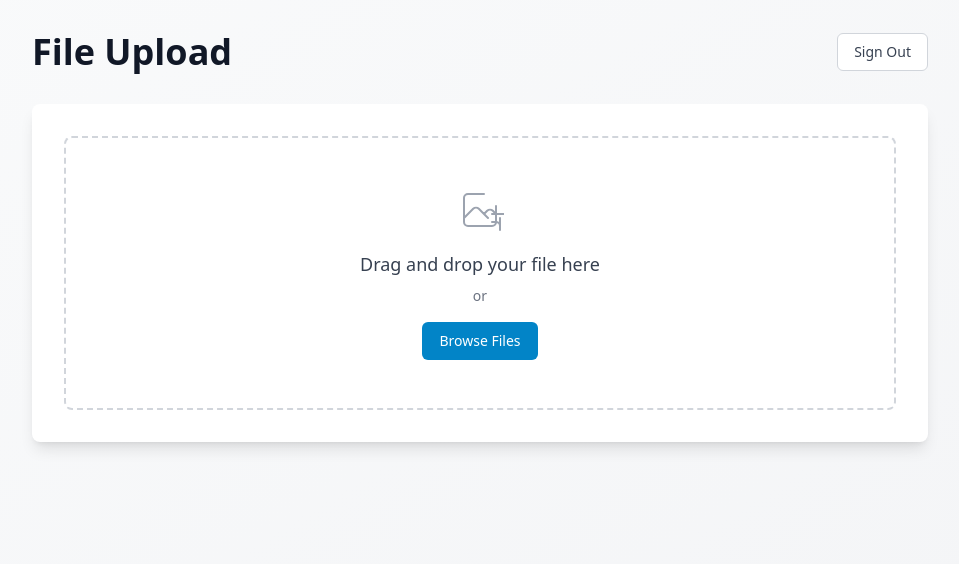
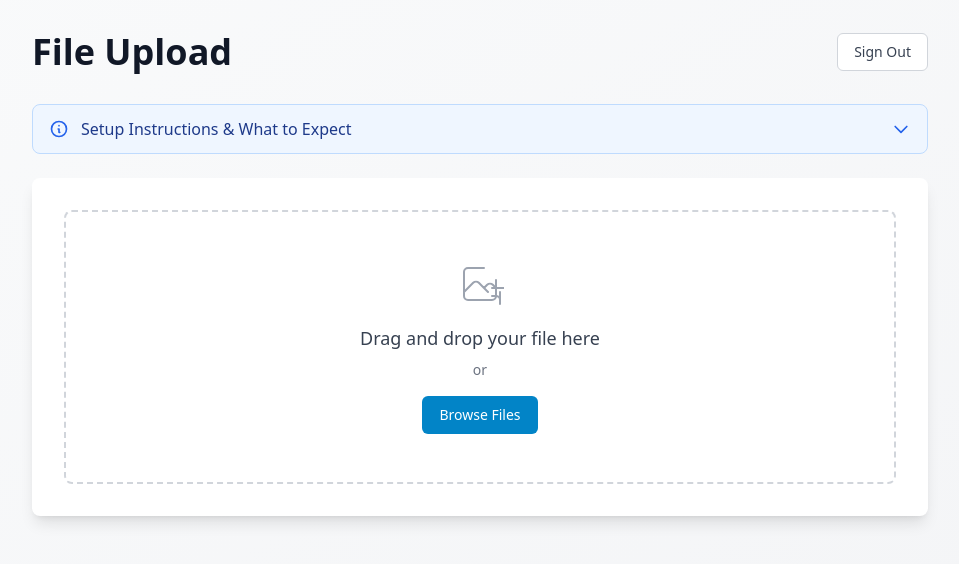
Before and after one commit to clenisa/supabase-bulkupload, a Next.js app: page /upload in a window 1280 px wide. Shown: the top 564 px of the page, without its empty margins (160-1119 px from the left). Built offline with nearby package versions, Linux system fonts and the light colour scheme; no server answers.

Commit message:
feat: Add setup instructions and expected behavior section
Co-authored-by: clenis <clenis@optimaltech.ai>

```diff
--- a/components/FileUploader.tsx
+++ b/components/FileUploader.tsx
@@ -5,6 +5,122 @@ import { uploadFile } from '@/lib/upload'
 import ProgressBar from './ProgressBar'
 import { signOut } from '@/lib/auth'
 import { useRouter } from 'next/navigation'
+
+function SetupInfo() {
+  const [isExpanded, setIsExpanded] = useState(false)
+
+  return (
+    <div className="mb-6 bg-blue-50 dark:bg-blue-900/20 border border-blue-200 dark:border-blue-800 rounded-lg overflow-hidden">
+      <button
+        onClick={() => setIsExpanded(!isExpanded)}
+        className="w-full px-4 py-3 flex items-center justify-between text-left hover:bg-blue-100 dark:hover:bg-blue-900/30 transition-colors"
+      >
+        <div className="flex items-center space-x-3">
+          <svg
+            className="h-5 w-5 text-blue-600 dark:text-blue-400 flex-shrink-0"
+            fill="none"
+            stroke="currentColor"
+            viewBox="0 0 24 24"
+          >
+            <path
+              strokeLinecap="round"
+              strokeLinejoin="round"
+              strokeWidth={2}
+              d="M13 16h-1v-4h-1m1-4h.01M21 12a9 9 0 11-18 0 9 9 0 0118 0z"
+            />
+          </svg>
+          <span className="font-medium text-blue-900 dark:text-blue-100">
+            Setup Instructions & What to Expect
+          </span>
+        </div>
+        <svg
+          className={`h-5 w-5 text-blue-600 dark:text-blue-400 transition-transform ${
+            isExpanded ? 'rotate-180' : ''
+          }`}
+          fill="none"
+          stroke="currentColor"
+          viewBox="0 0 24 24"
+        >
+          <path
+            strokeLinecap="round"
+            strokeLinejoin="round"
+            strokeWidth={2}
+            d="M19 9l-7 7-7-7"
+          />
+        </svg>
+      </button>
+
+      {isExpanded && (
+        <div className="px-4 pb-4 pt-2 space-y-4 text-sm text-blue-800 dark:text-blue-200">
+          <div>
+            <h3 className="font-semibold mb-2">Environment Variables Setup</h3>
+            <p className="mb-2">
+              Create a <code className="px-1.5 py-0.5 bg-blue-100 dark:bg-blue-900/40 rounded text-xs">.env.local</code> file in your project root with:
+            </p>
+            <div className="bg-blue-100 dark:bg-blue-900/40 rounded p-3 font-mono text-xs overflow-x-auto">
+              <div className="space-y-1">
+                <div>NEXT_PUBLIC_SUPABASE_URL=your-project-url</div>
+                <div>NEXT_PUBLIC_SUPABASE_ANON_KEY=your-anon-key</div>
+                <div className="text-blue-600 dark:text-blue-400 mt-2">
+                  # Optional:
+                </div>
+                <div>NEXT_PUBLIC_STORAGE_BUCKET=uploads</div>
+                <div>NEXT_PUBLIC_MAX_FILE_SIZE=5368709120</div>
+                <div>NEXT_PUBLIC_CHUNK_SIZE=5242880</div>
+              </div>
+            </div>
+          </div>
+
+          <div>
+            <h3 className="font-semibold mb-2">Where to Get Your Supabase Credentials</h3>
+            <p className="mb-2">
+              Get your project URL and anon key from:{' '}
+              <a
+                href="https://app.supabase.com/project/_/settings/api"
+                target="_blank"
+                rel="noopener noreferrer"
+                className="underline hover:text-blue-900 dark:hover:text-blue-100"
+              >
+                Supabase Project Settings → API
+              </a>
+            </p>
+          </div>
+
+          <div>
+            <h3 className="font-semibold mb-2">Storage Bucket Setup</h3>
+            <ol className="list-decimal list-inside space-y-1 ml-2">
+              <li>Go to Storage in your Supabase dashboard</li>
+              <li>Create a new bucket (default: "uploads")</li>
+              <li>Set bucket to <strong>Public</strong> or <strong>Private</strong> based on your needs</li>
+              <li>If private, ensure RLS policies allow authenticated users to upload</li>
+            </ol>
+          </div>
+
+          <div>
+            <h3 className="font-semibold mb-2">What to Expect</h3>
+            <ul className="list-disc list-inside space-y-1 ml-2">
+              <li>
+                <strong>Resumable Uploads:</strong> Large files can be paused and resumed
+              </li>
+              <li>
+                <strong>Progress Tracking:</strong> Real-time upload progress with speed indicators
+              </li>
+              <li>
+                <strong>File Validation:</strong> Automatic size and format validation
+              </li>
+              <li>
+                <strong>Secure Storage:</strong> Files are stored securely in your Supabase bucket
+              </li>
+              <li>
+                <strong>User Isolation:</strong> Files are organized by user ID
+              </li>
+            </ul>
+          </div>
+        </div>
+      )}
+    </div>
+  )
+}
 
 interface UploadState {
   file: File | null
@@ -195,6 +311,9 @@ export default function FileUploader() {
             Sign Out
           </button>
         </div>
+
+        {/* Setup Info */}
+        <SetupInfo />
 
         {/* Upload Area */}
         <div className="bg-white dark:bg-gray-800 rounded-lg shadow-lg p-6 md:p-8">
```
